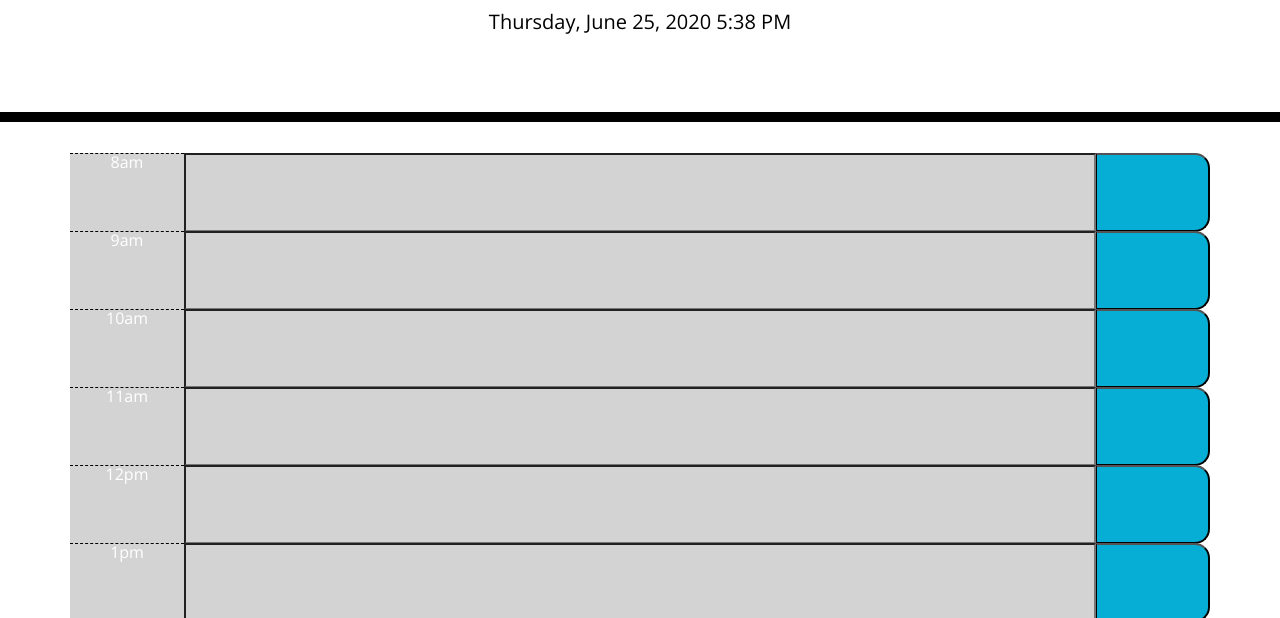
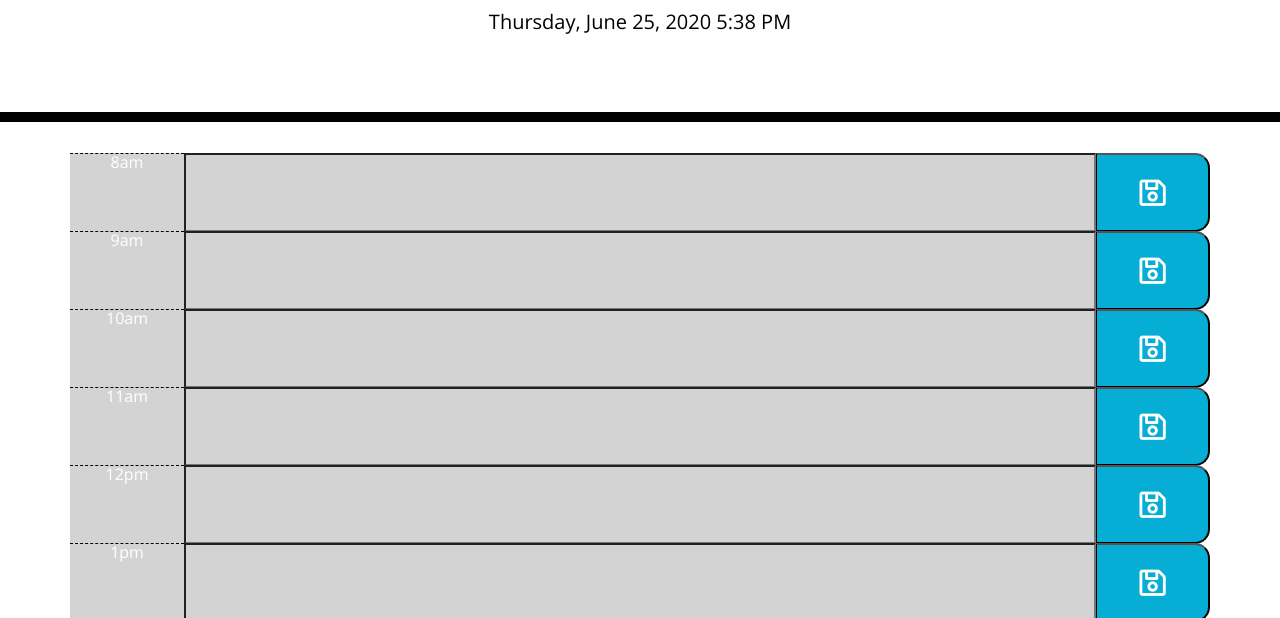
Before and after one commit to diembe/Daily-Planner, a plain HTML site: page index.html in a window 1280 px wide. Shown: the part 182-800 px from the top of the page. Drawn offline with nearby package versions, Linux system fonts and the light colour scheme.

Commit message:
updated fontawesome icon

```diff
--- a/script.js
+++ b/script.js
@@ -30,6 +30,8 @@ $(document).ready(function(){
             rowDiv.append(descriptionInput);
             var saveBtn = $('<button class="saveBtn" id="' + businessHours[i] + '">');
             rowDiv.append(saveBtn);
+            var saveIcon = $('<i class="far fa-save"></i>');
+            saveBtn.append(saveIcon);
 
             if (i < adjustedHour) {
                 console.log(businessHours[i] + " is BEFORE the current time");
@@ -61,13 +63,5 @@ $(document).ready(function(){
         localStorage.setItem(timeValue, inputValue);
     });
 
-    /*
-    function saveDescription() {
-    }
-    */
-
-    // Store
-
-
 
 });
--- a/style.css
+++ b/style.css
@@ -67,9 +67,10 @@ textarea{
   background-color: #06AED5;
   color: white;
   width:10%;
+  font-size: 30px;
 }
 
 .saveBtn i:hover {
-  font-size: 20px;
+  font-size: 40px;
   transition: all .3s ease-in-out;
 }
```
Also changed, not shown: Assets/planner-screenshot-1.png (added).
